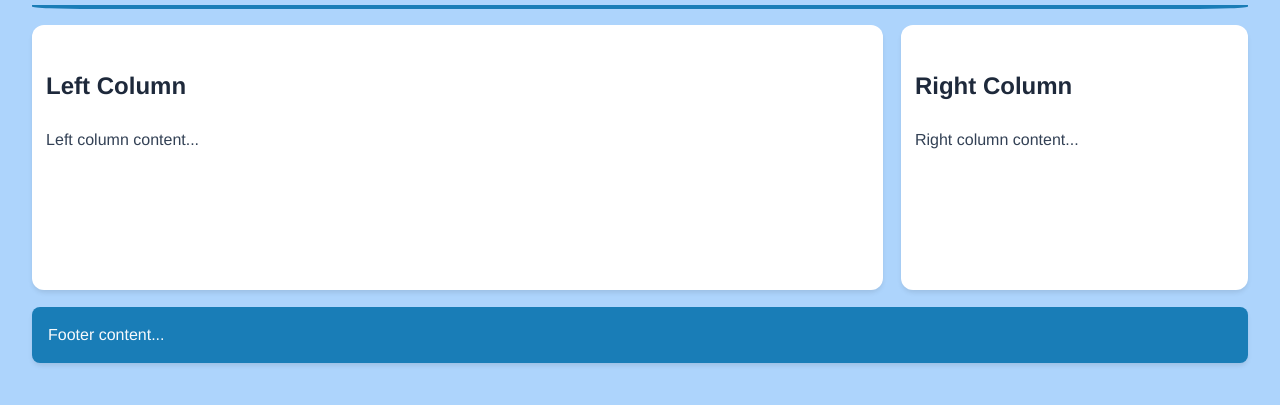
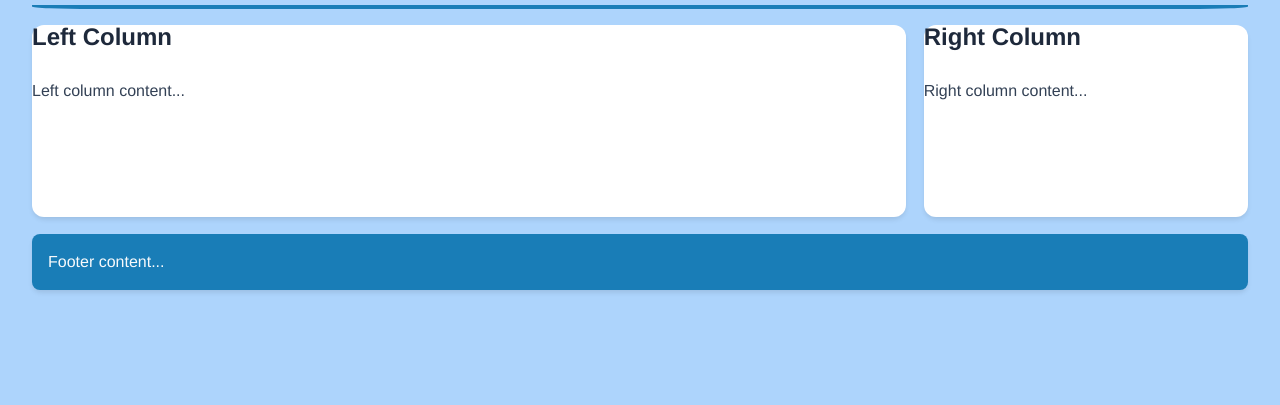
Before and after one commit to kkotzbauer63/CSE2004ChallengeDay8, a plain HTML site: page index.html in a window 1280 px wide. Shown: the part 73-478 px from the top of the page. Drawn offline with Linux system fonts and the light colour scheme.

Commit message:
Update index.html

```diff
--- a/index.html
+++ b/index.html
@@ -42,7 +42,6 @@ body {
   padding: 2rem;
 }
 
-/* Header: Using flexbox for alignment */
 header {
   display: flex;
   justify-content: space-between;
@@ -72,10 +71,9 @@ header nav a:hover {
   color: #1d3741;
 }
 
-/* Main Layout: Side-by-side using percentages and flex */
 main {
   display: flex;
-  gap: 1.1rem; /* Space between columns using percentage */
+  gap: 1.1rem;
   margin-bottom: 1.1rem;
   align-items: stretch;
 }
@@ -83,7 +81,7 @@ main {
 section, aside {
   justify-content: flex-start;
   background: white;
-  padding: 4% 1.5rem 2% 0.88rem;
+  padding: 1,0rem 1.5rem 0.5rem 0.88rem;
   border-radius: 0.75rem;
 
   box-shadow: 0 0.2rem 0.3rem -0.05rem rgba(0, 0, 0, 0.1);
@@ -112,7 +110,6 @@ p{
   font-size: 1rem;
 }
 
-/* Footer: Full width and centered */
 footer {
   padding:0.1rem 1rem;
   text-align: left;
```
